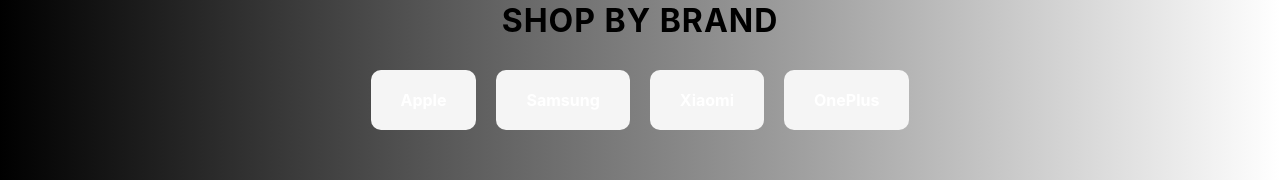
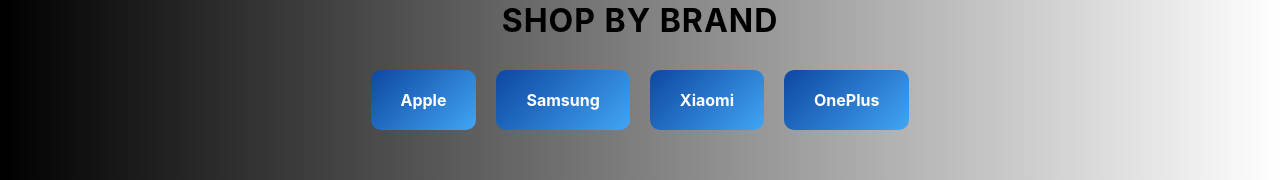
Before and after one commit to RuchiraRTG/buy-sell-frontend, a React (Create React App) app: page /Home in a window 1280 px wide. Shown: the part 568-748 px from the top of the page. Built offline with nearby package versions, Linux system fonts and the light colour scheme.

Commit message:
Update Home.css

```diff
--- a/src/Components/Home.css
+++ b/src/Components/Home.css
@@ -77,7 +77,7 @@
 }
 
 .category-card {
-  background: #f5f5f5;
+  background:linear-gradient(135deg, #0d47a1, #42a5f5);
   padding: 20px 30px;
   border-radius: 10px;
   font-weight: bold;
```
